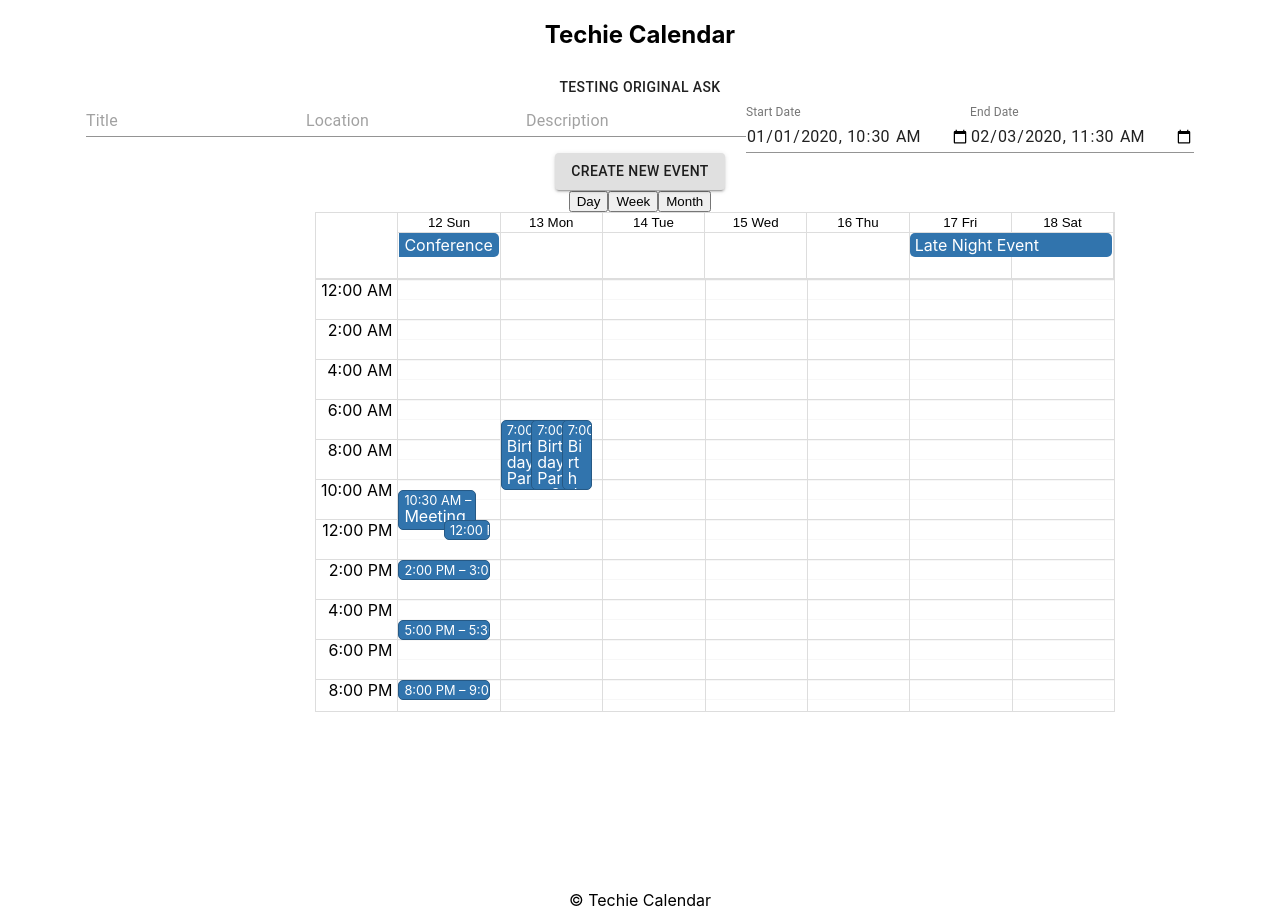
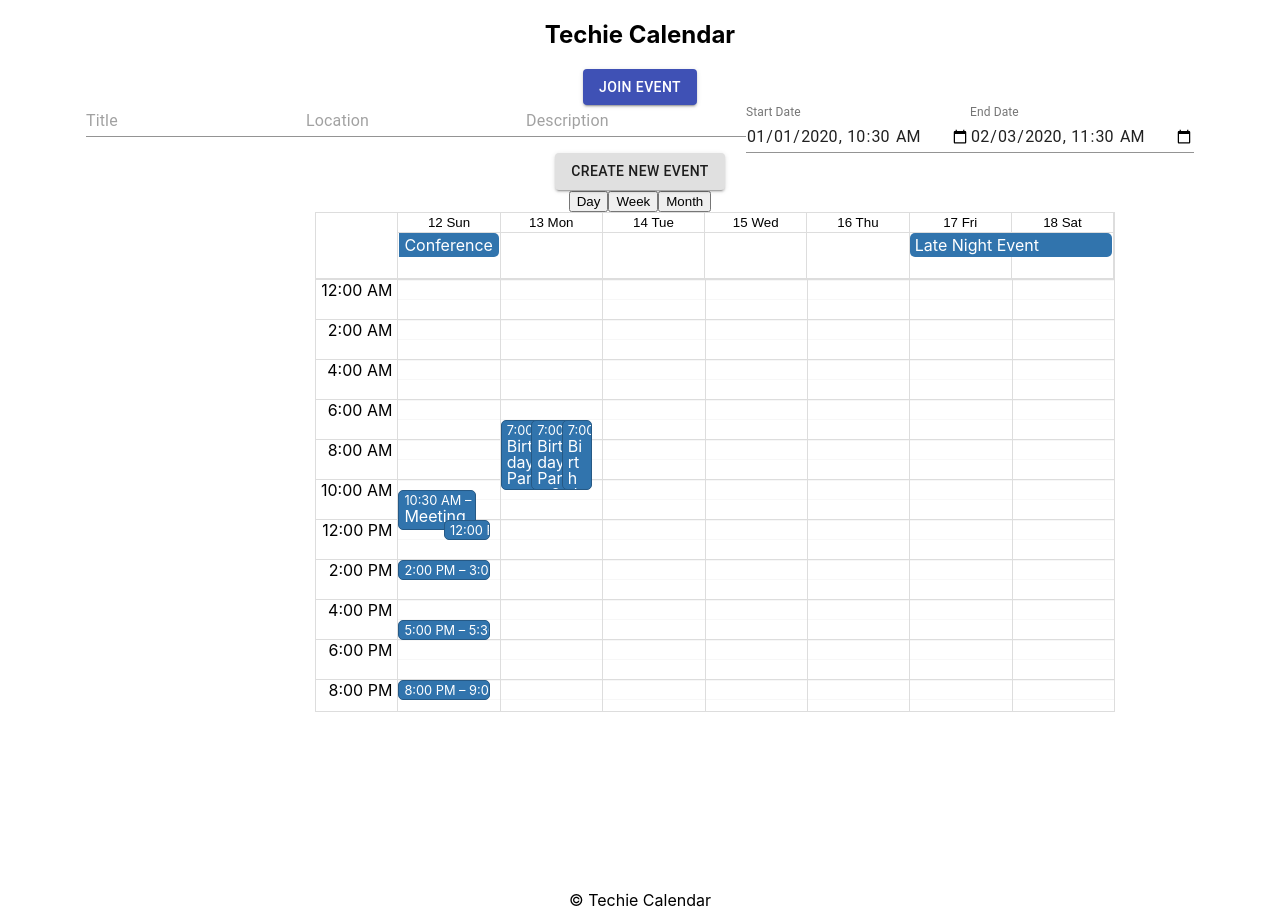
Before and after one commit to ChrisJo93/techie-calendar, a React (Create React App) app: page / in a window 1280 px wide. Built offline with nearby package versions, Linux system fonts and the light colour scheme.

Commit message:
fully functioning. Not sure why it required another commit

```diff
--- a/src/Components/addButton.js
+++ b/src/Components/addButton.js
@@ -74,7 +74,9 @@ class AddButton extends Component {
   render() {
     return (
       <div>
-        <Button onClick={this.handleClick}>Testing original ask</Button>
+        <Button color="primary" variant="contained" onClick={this.handleClick}>
+          Join Event
+        </Button>
       </div>
     );
   }
```
